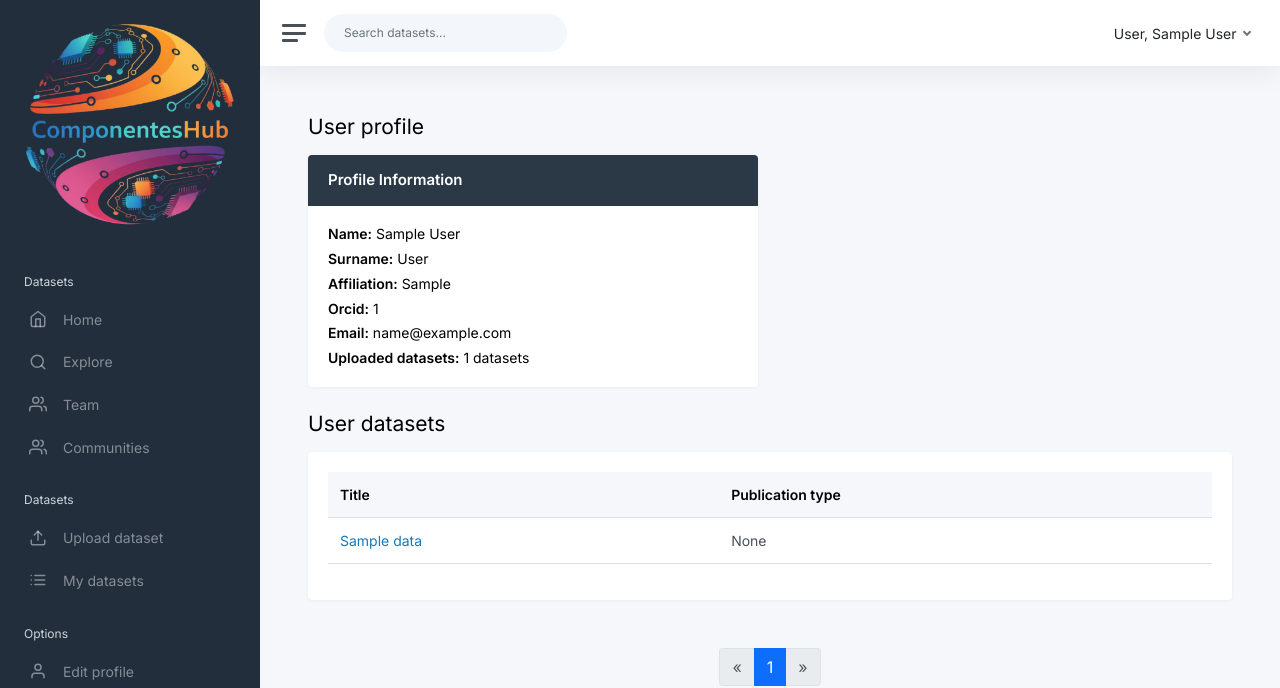
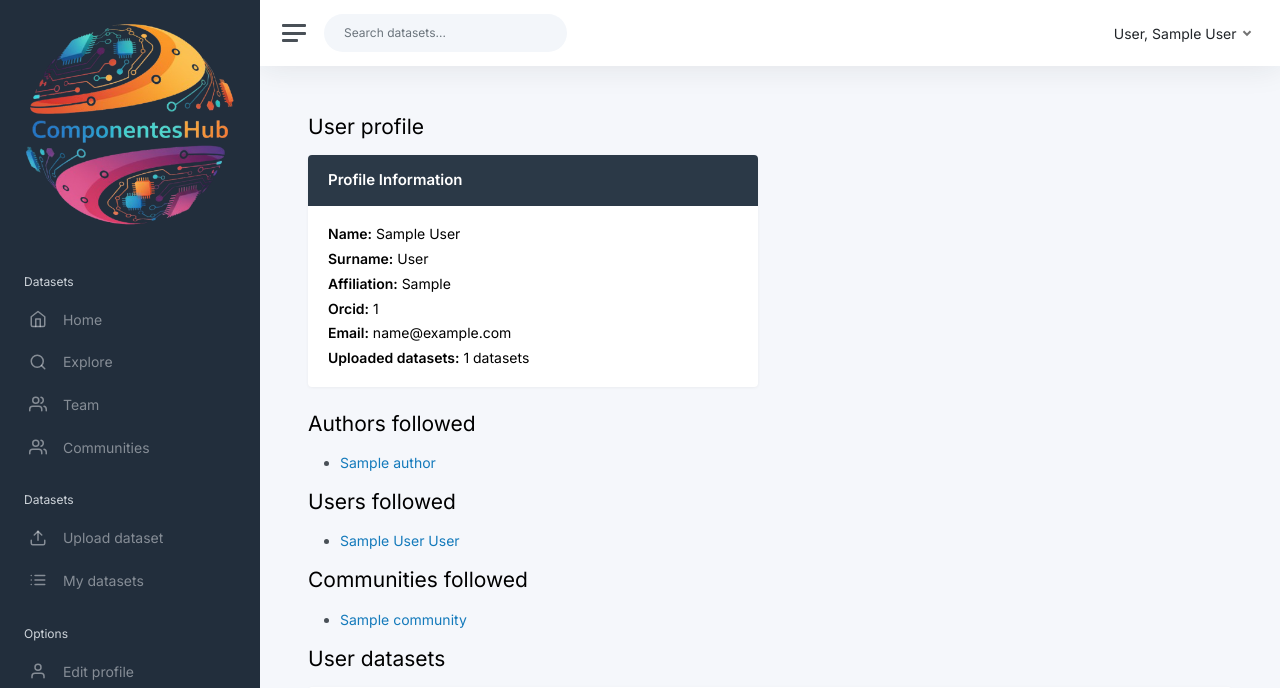
Before and after one commit to componentes-hub/componentes-hub, a Flask app: page /profile/summary in a window 1280 px wide. Shown: the top 688 px of the page. Run offline with Flask 3, Linux system fonts and the light colour scheme; a user stored in the database is signed in; tables that the repository leaves empty hold one stand-in row (values such as "Sample post"); parts of the project's set-up code (start-up, migrations or seed data) failed here and were passed over; some libraries are stand-ins or nearby versions.

Commit message:
feat: Add following users and authors

```diff
--- a/app/modules/profile/routes.py
+++ b/app/modules/profile/routes.py
@@ -1,12 +1,14 @@
+from app.modules.auth.models import User
 from app.modules.auth.services import AuthenticationService
+from app.modules.community.services import CommunityUserService
 from app.modules.dataset.models import DataSet, Author, DSMetaData
-from flask import render_template, redirect, url_for, request
-from flask_login import login_required, current_user
+from flask import flash, render_template, redirect, url_for, request
+from flask_login import AnonymousUserMixin, login_required, current_user
 from app import db
 from app.modules.profile import profile_bp
 from app.modules.profile.forms import UserProfileForm
 from app.modules.profile.services import UserProfileService
-from app.modules.profile.models import UserProfile
+from app.modules.profile.models import UserFollowAuthor, UserFollowUser, UserProfile
 
 
 @profile_bp.route("/profile/edit", methods=["GET", "POST"])
@@ -27,7 +29,6 @@ def edit_profile():
 
     return render_template("profile/edit.html", form=form)
 
-
 @profile_bp.route('/profile/summary')
 @login_required
 def my_profile():
@@ -43,7 +44,12 @@ def my_profile():
         .filter(DataSet.user_id == current_user.id) \
         .count()
 
-    print(user_datasets_pagination.items)
+    # Obtener las filas de seguimiento para mostrar seguidos en el perfil
+    followed_authors_rows = UserFollowAuthor.query.filter_by(user_id=current_user.id).all()
+    followed_authors = [f.author for f in followed_authors_rows]
+    following_users_rows = UserFollowUser.query.filter_by(follower_id=current_user.id).all()
+    following_users = [f.followed for f in following_users_rows]
+    followed_communities = community_user_service.get_followed_communities(current_user.id)
 
     return render_template(
         'profile/summary.html',
@@ -51,29 +57,153 @@ def my_profile():
         user=current_user,
         datasets=user_datasets_pagination.items,
         pagination=user_datasets_pagination,
-        total_datasets=total_datasets_count
+        total_datasets=total_datasets_count,
+        followed_authors=followed_authors,
+        following_users=following_users,
+        followed_communities=followed_communities
     )
 
-
-@profile_bp.route('/author/<int:author_id>/projects', methods=['GET'])
+@profile_bp.route('/author/<int:author_id>/projects')
 def proyectos_autor(author_id):
     author = Author.query.get(author_id)
+
     if not author:
-        return "Autor no encontrado", 404
+        return "Author not found", 404
 
-# datasets = DataSet.query.join(DSMetaData).filter(DSMetaData.authors.any(id=author_id)).all()
-    datasets = list(DataSet.query.join(DSMetaData).filter(DSMetaData.authors.any(id=author_id)))
+    datasets = DataSet.query.join(DSMetaData).filter(
+        DSMetaData.authors.any(id=author_id)
+    ).all()
 
-    return render_template('profile/author_projects.html', author=author, datasets=datasets)
-
+    return render_template(
+        'profile/author_projects.html',
+        author=author,
+        datasets=datasets
+    )
 
 @profile_bp.route('/user/<int:user_id>/projects', methods=['GET'])
 def proyectos_usuario(user_id):
-    user = UserProfile.query.get(user_id)
+    # Si el usuario está logueado y es él mismo, redirige al perfil
+    if isinstance(current_user, AnonymousUserMixin) is False and current_user.id == user_id:
+        return redirect(url_for('profile.my_profile'))
+
+    # Buscar el usuario en la tabla User
+    user = User.query.get(user_id)
     if not user:
-        return "Autor no encontrado", 404
+        return "User not found", 404
 
-# datasets = DataSet.query.filter(DataSet.user_id == user_id)
-    datasets = list(DataSet.query.filter(DataSet.user_id == user_id))
+    profile = user.profile  # relación con UserProfile
 
-    return render_template('profile/user_projects.html', user=user, datasets=datasets)
+    # Datasets del usuario
+    datasets = list(DataSet.query.filter(DataSet.user_id == user.id))
+
+    # Seguidores y siguiendo
+    followers_rows = UserFollowUser.query.filter_by(followed_id=user.id).all()
+    followers_count = len(followers_rows)
+
+    following_rows = UserFollowUser.query.filter_by(follower_id=user.id).all()
+    following_users = [f.followed for f in following_rows]
+
+    return render_template(
+        'profile/user_projects.html',
+        user=user,
+        profile=profile,
+        datasets=datasets,
+        followers_count=followers_count,
+        following_users=following_users
+    )
+
+community_user_service = CommunityUserService()
+
+@profile_bp.route('/user/<int:user_id>/followed_communities')
+@login_required
+def user_followed_communities(user_id):
+    # Redirige a tu propio perfil si es el usuario logueado
+    if current_user.id == user_id:
+        return redirect(url_for('profile.my_profile'))
+
+    # Obtener el usuario
+    user = User.query.get(user_id)
+    if not user:
+        return "User not found", 404
+
+    # Obtener las comunidades que sigue
+    followed_communities = community_user_service.get_followed_communities(user.id)
+
+    return render_template(
+        'profile/user_followed_communities.html',
+        user=user,
+        followed_communities=followed_communities
+    )
+
+@profile_bp.route('/author/<int:author_id>/follow', methods=['POST'])
+@login_required
+def follow_author(author_id):
+    author = Author.query.get(author_id)
+    if not author:
+        return "Author not found", 404
+
+    existing = UserFollowAuthor.query.filter_by(author_id=author.id, user_id=current_user.id).first()
+    if existing:
+        flash("You are already following this author", "info")
+        return redirect(url_for('profile.proyectos_autor', author_id=author.id))
+
+    follow = UserFollowAuthor(author_id=author.id, user_id=current_user.id)
+    db.session.add(follow)
+    db.session.commit()
+    flash("You are now following this author", "success")
+    return redirect(url_for('profile.proyectos_autor', author_id=author.id))  # <-- redirige a autor
+
+
+@profile_bp.route('/author/<int:author_id>/unfollow', methods=['POST'])
+@login_required
+def unfollow_author(author_id):
+    author = Author.query.get(author_id)
+    if not author:
+        return "Author not found", 404
+
+    follow = UserFollowAuthor.query.filter_by(author_id=author.id, user_id=current_user.id).first()
+    if not follow:
+        flash("You are not following this author", "error")
+        return redirect(url_for('profile.proyectos_autor', author_id=author.id))
+
+    db.session.delete(follow)
+    db.session.commit()
+    flash("You have unfollowed this author", "success")
+    return redirect(url_for('profile.proyectos_autor', author_id=author.id))  # <-- redirige a autor
+
+
+@profile_bp.route('/user/<int:user_id>/follow', methods=['POST'])
+@login_required
+def follow_user(user_id):
+    user = User.query.get(user_id)
+    if not user:
+        return "User not found", 404
+
+    existing = UserFollowUser.query.filter_by(follower_id=current_user.id, followed_id=user.id).first()
+    if existing:
+        flash("You already follow this user", "info")
+        return redirect(url_for('profile.proyectos_usuario', user_id=user.id))
+
+    follow = UserFollowUser(follower_id=current_user.id, followed_id=user.id)
+    db.session.add(follow)
+    db.session.commit()
+    flash("You have followed the user", "success")
+    return redirect(url_for('profile.proyectos_usuario', user_id=user.id))
+
+
+@profile_bp.route('/user/<int:user_id>/unfollow', methods=['POST'])
+@login_required
+def unfollow_user(user_id):
+    user = User.query.get(user_id)
+    if not user:
+        return "User not found", 404
+
+    follow = UserFollowUser.query.filter_by(follower_id=current_user.id, followed_id=user.id).first()
+    if not follow:
+        flash("You are not following this user", "error")
+        return redirect(url_for('profile.proyectos_usuario', user_id=user.id))
+
+    db.session.delete(follow)
+    db.session.commit()
+    flash("You have unfollowed the user", "success")
+    return redirect(url_for('profile.proyectos_usuario', user_id=user.id))
--- a/app/modules/profile/templates/profile/summary.html
+++ b/app/modules/profile/templates/profile/summary.html
@@ -29,6 +29,47 @@
     </div>
 
 </div>
+
+<h1 class="h3 mb-3">Authors followed</h1>
+
+<ul>
+    {% for author in followed_authors %}
+        <li>
+            <a href="{{ url_for('profile.proyectos_autor', author_id=author.id) }}">
+                {{ author.name }}
+            </a>
+        </li>
+    {% else %}
+        <p>You don't follow any author.</p>
+    {% endfor %}
+</ul>
+
+<h1 class="h3 mb-3">Users followed</h1><ul>
+    {% for user in following_users %}
+        <li>
+            <a href="{{ url_for('profile.proyectos_usuario', user_id=user.id) }}">
+                {{ user.profile.name }} {{ user.profile.surname }}
+            </a>
+        </li>
+    {% else %}
+        <p>You don't follow any user.</p>
+    {% endfor %}
+</ul>
+
+
+<h1 class="h3 mb-3">Communities followed</h1><ul>
+    {% if followed_communities %}
+        {% for community in followed_communities %}
+            <li>
+                <a href="{{ url_for('community.get_community', community_id=community.id) }}">
+                    {{ community.name }}
+                </a>
+            </li>
+        {% endfor %}
+    {% else %}
+        <p>You don't follow any community.</p>
+    {% endif %}
+</ul>
 
 <h1 class="h3 mb-3">User datasets</h1>
 
```
Also changed, not shown: app/modules/community/routes.py (+10 -33 lines), app/modules/community/services.py (+0 -10 lines), app/modules/community/templates/community/create.html (+5 -5 lines), app/modules/community/templates/community/edit.html (+4 -4 lines), app/modules/community/templates/community/index.html (+11 -21 lines), app/modules/community/templates/community/join.html (deleted, +0 -31 lines), app/modules/community/templates/community/show.html (+8 -8 lines), app/modules/profile/models.py (+20 -0 lines), app/modules/profile/templates/profile/author_projects.html (+27 -1 lines), app/modules/profile/templates/profile/user_projects.html (+34 -1 lines), migrations/versions/746070cea963_.py (added, +35 -0 lines).
